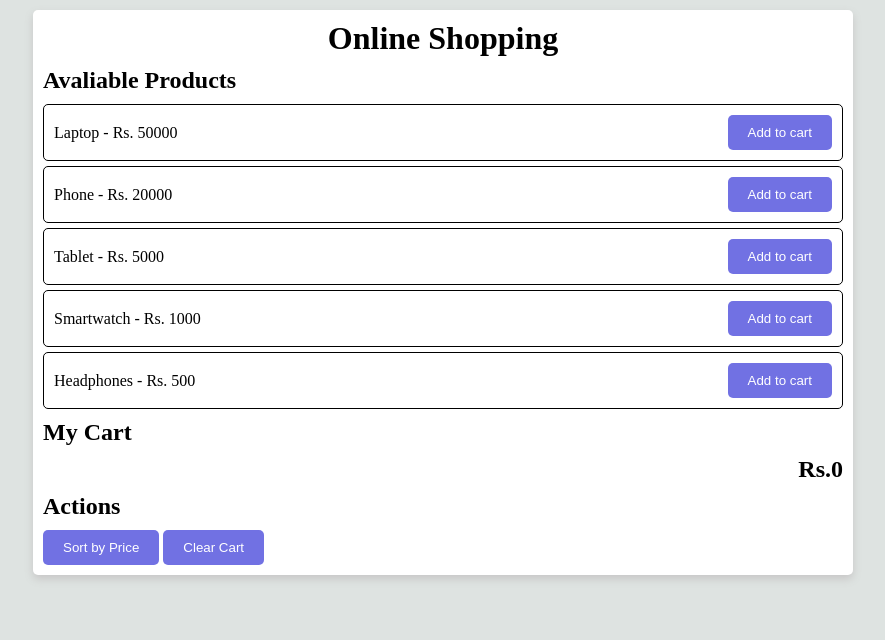
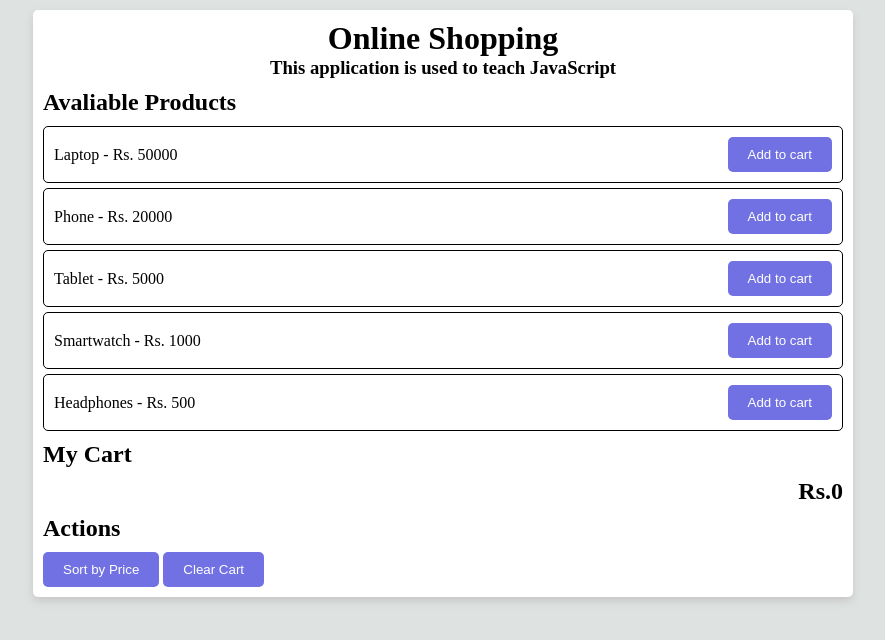
Before and after one commit to ajaykumar-6/online-shopping-cart, a plain HTML site: page index.html in a window 1280 px wide. Shown: the whole page, without its empty margins (197-1082 px from the left). Drawn offline with Linux system fonts and the light colour scheme.

```diff
--- a/index.html
+++ b/index.html
@@ -14,6 +14,9 @@
       background-color: rgb(222, 227, 225);
     }
     h1 {
+      text-align: center;
+    }
+    h3 {
       text-align: center;
     }
     .online-shopping-container {
@@ -64,6 +67,7 @@
   <body>
     <div class="online-shopping-container">
       <h1>Online Shopping</h1>
+      <h3>This application is used to teach JavaScript</h3>
       <p id="feedback"></p>
       <h2>Avaliable Products</h2>
       <div id="productsContainer">
```
